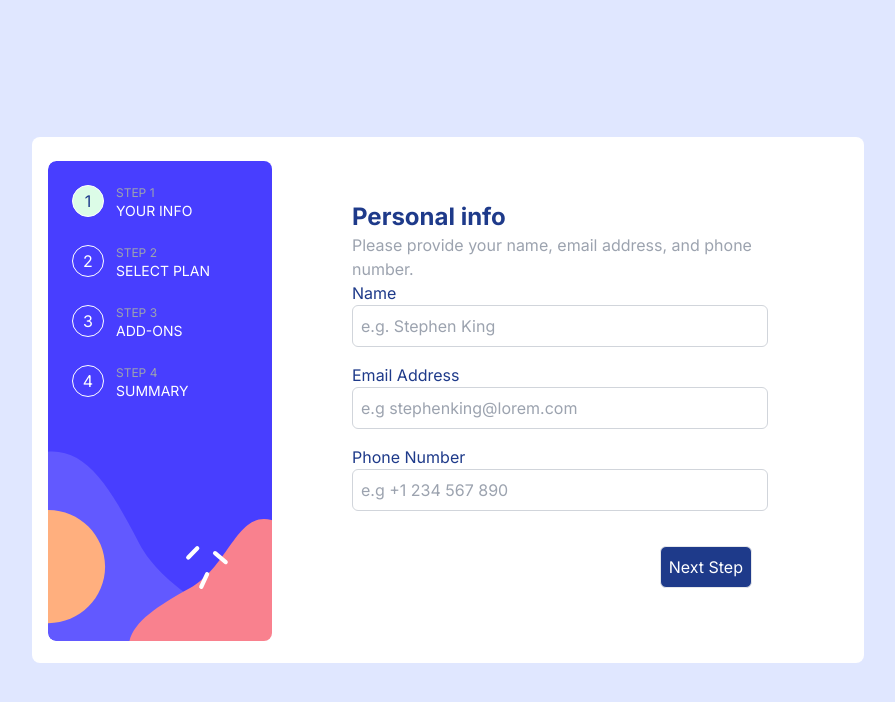
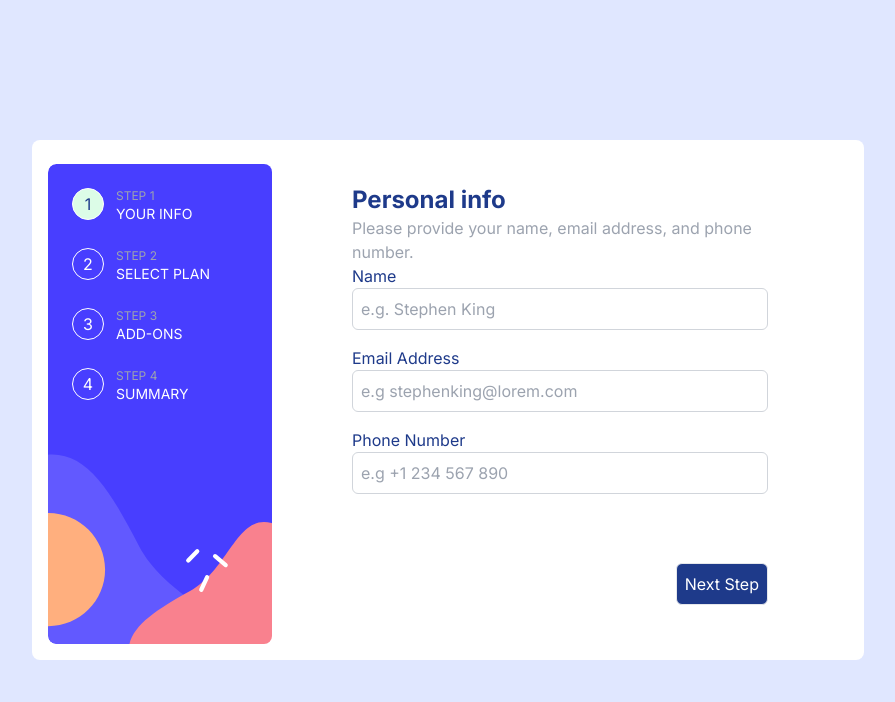
Before and after one commit to pongpwner/multi-step-form, a Next.js app: page / in a window 1280 px wide. Shown: the top 702 px of the page, without its empty margins (192-1087 px from the left). Built offline with nearby package versions, Linux system fonts and the light colour scheme.

Commit message:
add form validation for page 1 and 2

```diff
--- a/app/components/footer.tsx
+++ b/app/components/footer.tsx
@@ -3,23 +3,33 @@
   formStep,
   setStep,
   checkValid1,
+  checkValid2,
   valid1,
   mobile,
 }: FooterProps) => {
   async function handleClick() {
-    let valid = await checkValid1();
-
-    setStep((prev: number) => prev + 1);
+    switch (formStep) {
+      case 1:
+        let valid = await checkValid1();
+        if (valid) {
+          setStep((prev: number) => prev + 1);
+          console.log("step");
+        }
+      case 2:
+        console.log("22222");
+        let valid2 = checkValid2();
+        if (valid2) {
+          setStep((prev: number) => prev + 1);
+        }
+    }
   }
   return (
     <footer
-      className={`${
-        mobile ? "absolute" : "hidden"
-      } bottom-0 w-full bg-white p-4 h-20 flex justify-between ${
-        mobile ? "sm:hidden" : ""
-      }
+      className={`${mobile ? "absolute" : "hidden"} bottom-0 w-full bg-white ${
+        mobile ? "p4" : "p0"
+      } h-20 flex justify-between ${mobile ? "sm:hidden" : ""}
       ${!mobile ? "sm:flex" : ""}
-
+      ${!mobile ? "items:end" : ""}
       `}
     >
       {formStep > 1 ? (
@@ -36,16 +46,11 @@
         <span className="w-1 h-1"></span>
       )}
 
-      <button
-        type="button"
-        onClick={() => {
-          handleClick;
-        }}
-      >
+      <button type="button" onClick={handleClick}>
         <input
           className={`bg-blue-900 text-white p-2 border rounded-md `}
           form={formStep.toString()}
-          type="submit"
+          type={`${formStep == 4 ? "submit" : "button"}`}
           value={formStep == 4 ? "Confirm" : "Next Step"}
         />
       </button>
@@ -57,6 +62,7 @@
   formStep: number;
   setStep: Function;
   checkValid1: Function;
+  checkValid2: Function;
   valid1: boolean | null;
   mobile: boolean;
 };
--- a/app/components/form-container.tsx
+++ b/app/components/form-container.tsx
@@ -6,6 +6,7 @@
   formStep,
   setStep,
   checkValid1,
+  checkValid2,
   valid1,
   mobile,
 }: formContainerProps) {
@@ -77,7 +78,7 @@
           </li>
         </ol>
       </span>
-      <div className="bg-white rounded-xl max-w-xl p-5 sm:px-20 sm:py-10 sm:flex sm:flex-col sm:justify-between">
+      <div className="bg-white rounded-xl max-w-xl p-5 sm:px-20 sm:py-5 sm:flex sm:flex-col sm:justify-between">
         <>{children}</>
         <Footer
           formStep={formStep}
@@ -85,6 +86,7 @@
           checkValid1={checkValid1}
           valid1={valid1}
           mobile={false}
+          checkValid2={checkValid2}
         ></Footer>
       </div>
     </div>
@@ -98,6 +100,7 @@
   formStep: number;
   setStep: Function;
   checkValid1: Function;
+  checkValid2: Function;
   valid1: boolean | null;
   mobile: boolean;
 };
--- a/app/components/multi-step-form.tsx
+++ b/app/components/multi-step-form.tsx
@@ -20,13 +20,14 @@
   const [name, setName] = useState<string | null>(null);
   const [number, setNumber] = useState<number | null>(null);
   const [email, setEmail] = useState<string | null>(null);
-  const [validName, setValidName] = useState(true);
-  const [validNumber, setValidNumber] = useState(true);
-  const [validEmail, setValidEmail] = useState(true);
+  const [validName, setValidName] = useState(false);
+  const [validNumber, setValidNumber] = useState(false);
+  const [validEmail, setValidEmail] = useState(false);
   //step 2 props
   const [on, setOn] = useState(true); //true=monthly false= yearly
   const [selectedPayment, setSelectedPayment] = useState(0);
   const [paymentCost, setPaymentCost] = useState(0);
+  const [validSelectedPayment, setValidSelectedPayment] = useState(0);
   //step 3 props
   const [totalCost, setTotalCost] = useState(0);
   const [cost1, setCost1] = useState(0);
@@ -41,28 +42,24 @@
   //validation
   const [valid1, setValid1] = useState<boolean | null>(null);
   function checkValid1(): boolean {
-    let valid = true;
-    if (name === null) {
-      setValidName(false);
-      valid = false;
+    let valid = false;
+    if (validName && validNumber && validEmail) {
+      valid = true;
     }
-    if (number === null) {
-      setValidName(false);
-      valid = false;
+
+    return valid;
+  }
+  const [valid2, setValid2] = useState<boolean>(false);
+  function checkValid2(): boolean {
+    console.log(selectedPayment);
+    let valid = false;
+    if (selectedPayment > 0) {
+      valid = true;
     }
-    if (email === null) {
-      setValidEmail(false);
-      valid = false;
-    }
-    setValid1(true);
     return valid;
   }
 
   useEffect(() => {
-    console.log(totalCost);
-    console.log(cost1);
-    console.log(cost2);
-    console.log(cost3);
     setTotalCost(cost1 + cost2 + cost3 + paymentCost);
   }, [cost1, cost2, cost3, paymentCost]);
 
@@ -77,6 +74,7 @@
         formStep={step}
         setStep={setStep}
         checkValid1={checkValid1}
+        checkValid2={checkValid2}
         valid1={valid1}
         mobile={false}
       >
@@ -122,7 +120,7 @@
             <Instructions>
               You have the option of monthly or yearly billing.
             </Instructions>
-            <span className="flex flex-col gap-3 pt-5">
+            <span className="flex flex-col gap-3 pt-5 sm:flex-row">
               <PaymentPlan
                 selected={selectedPayment}
                 setSelected={setSelectedPayment}
@@ -259,6 +257,7 @@
         checkValid1={checkValid1}
         valid1={valid1}
         mobile={true}
+        checkValid2={checkValid2}
       ></Footer>
     </span>
   );
--- a/app/components/payment-plan.tsx
+++ b/app/components/payment-plan.tsx
@@ -21,7 +21,7 @@
   return (
     <div
       onClick={handleClick}
-      className={`border-2 rounded-lg flex  p-3 gap-3 ${
+      className={`border-2 rounded-lg flex  p-3 gap-3  sm:flex-col flex-grow sm:gap-10${
         id === selected ? "border-indigo-300 bg-purple-50" : ""
       } `}
     >
--- a/app/components/text-input.tsx
+++ b/app/components/text-input.tsx
@@ -1,3 +1,4 @@
+import { useState, useEffect } from "react";
 export default function TextInput({
   id,
   placeholder,
@@ -7,6 +8,19 @@
   isValid,
   setValid,
 }: textInputProps) {
+  const [untouched, setUntouched] = useState(true);
+  useEffect(() => {
+    if (value === null) {
+    } else if (value!.toString().length === 0) {
+      setValid(false);
+    } else {
+      if (!isValid) {
+        setValid(true);
+      }
+    }
+    console.log(isValid);
+    console.log(value);
+  }, [value]);
   return (
     <span className="pb-4 flex flex-col">
       <label className="text-blue-900" htmlFor={id}>
@@ -14,14 +28,26 @@
       </label>
       <input
         required
-        className={`p-2 border rounded-md border-gray-300 invalid:[&:not(:placeholder-shown):not(:focus)]:border-red-500 peer focus:border-green-300 `}
+        className={`p-2 border rounded-md border-gray-300 ${
+          !untouched && !isValid ? "border-red-500 peer" : ""
+        } `}
         type={type}
-        onChange={(e) => setValue(e.target.value)}
-        pattern="[a-z0-9._%+-]+@[a-z0-9.-]+\.[a-z]{2,}$"
+        onChange={(e) => {
+          if (untouched) {
+            setUntouched(false);
+          }
+
+          setValue(e.target.value);
+        }}
         id={id}
         placeholder={placeholder}
       />
-      <span className="mt-2 hidden text-sm text-red-500 peer-[&:not(:placeholder-shown):not(:focus):invalid]:block">
+      <span
+        className={`mt-2 text-sm text-red-500  ${
+          !untouched && !isValid ? "block" : "hidden"
+        }
+          `}
+      >
         Please enter a valid email address
       </span>
     </span>
```
